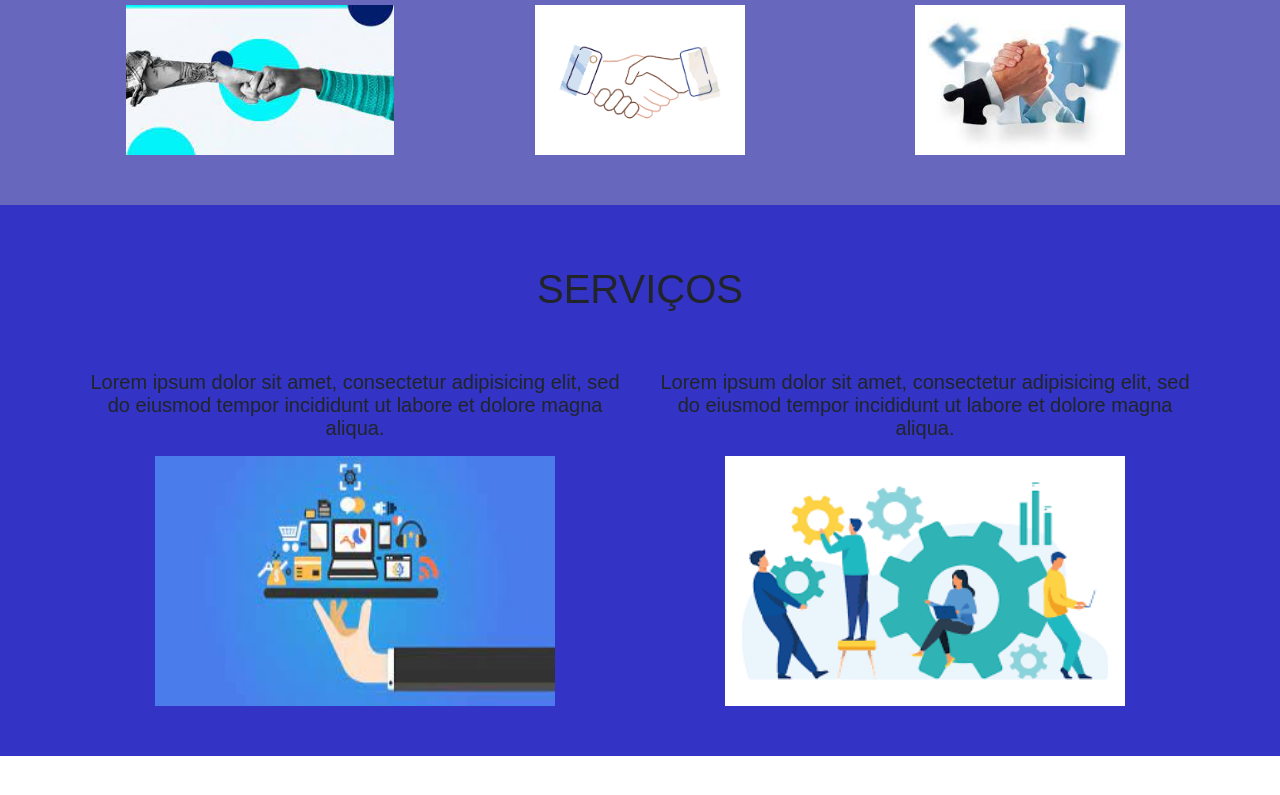
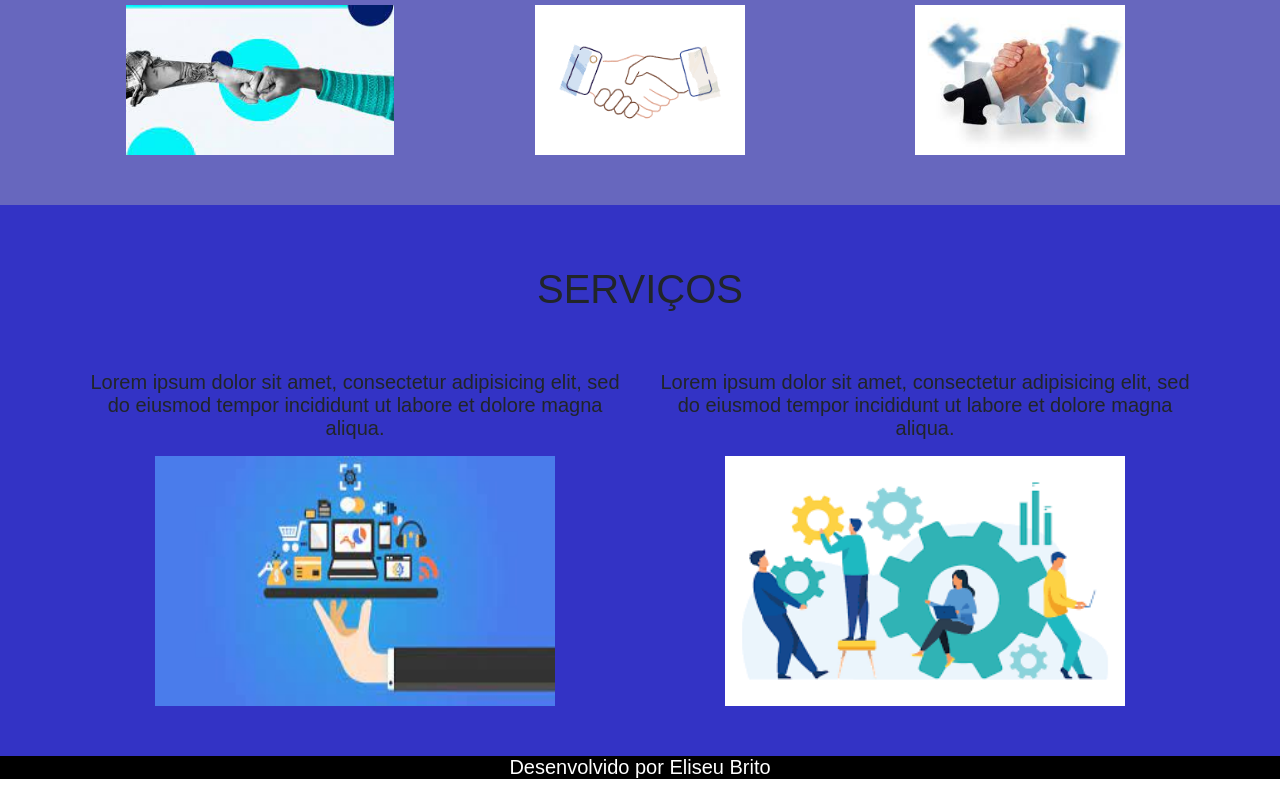
Before and after one commit to eliseusbrito/pagina_com_bootstrap, a plain HTML site: page index.html in a window 1280 px wide. Shown: the part 654-1449 px from the top of the page. Before the commit the page ends 1410 px from the top, so only its background shows below. Drawn offline with Linux system fonts and the light colour scheme.

Commit message:
Adicionado footer

```diff
--- a/css/style.css
+++ b/css/style.css
@@ -24,3 +24,8 @@ color: white;
 .servico{
     background-color: rgb(51, 51, 197);
 }
+
+.bg-footer{
+background-color: black;
+color: white;
+}
--- a/index.html
+++ b/index.html
@@ -71,9 +71,11 @@
                 </div>
             </div>
         </div>
+    </section>
 
-
-    </section>
+    <footer>
+        <p class="container-fluid text-center bg-footer">Desenvolvido por Eliseu Brito</p>
+    </footer>
 
 </body>
 
```
